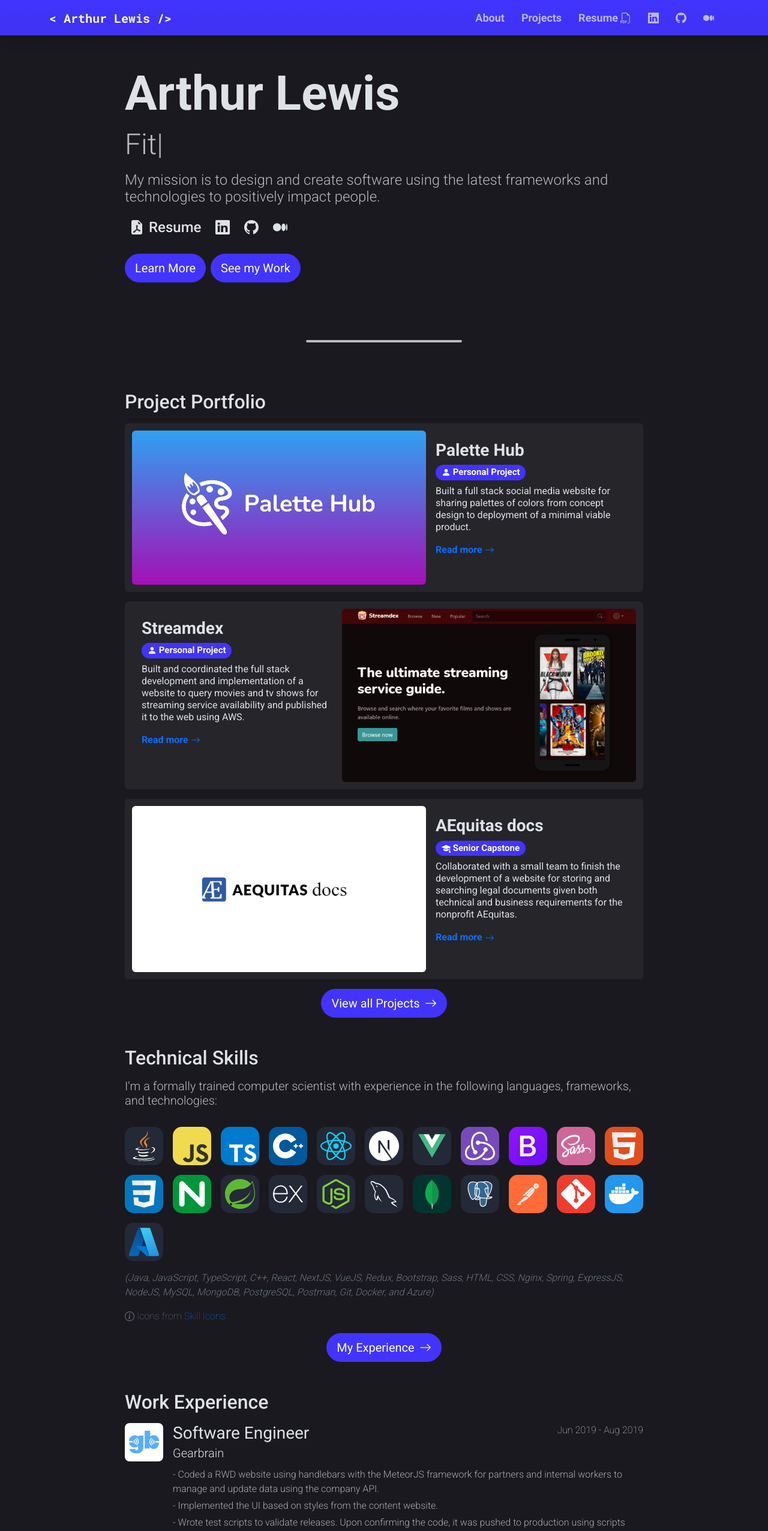
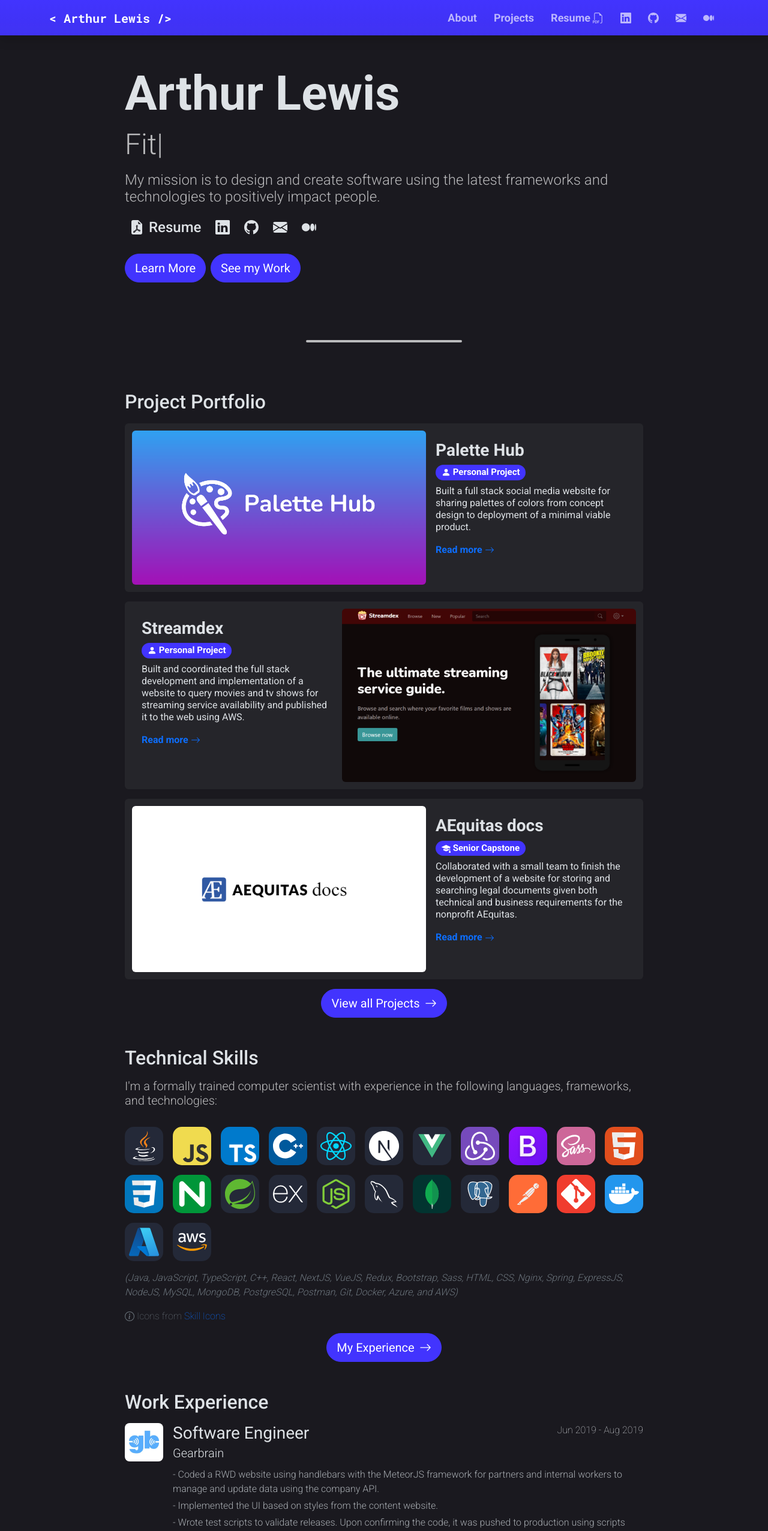
Before and after one commit to lalewis7/lalewis7.github.io, a Next.js app: page / in a window 1280 px wide. Shown: the top 2553 px of the page at 60% size. Built offline with nearby package versions, Linux system fonts and the light colour scheme.

Commit message:
fixed skill icons bug + added email icon to header

```diff
--- a/app/about/page.jsx
+++ b/app/about/page.jsx
@@ -70,7 +70,7 @@ export default function About(){
                     {skills.map(skill => <Image src={`/skills/${skill}`} alt={skill} width={64} height={64} title={getSkillIconName(skill)} />)}
                 </div>
                 <p className="fw-light text-secondary mt-3 mb-0 fst-italic">{
-                    `(${skills.map(skill => getSkillIconName(skill)).splice(0, skills.length - 1).join(', ')}, and ${getSkillIconName(skills.splice(-1)[0])})`
+                    `(${skills.map(skill => getSkillIconName(skill)).slice(0, skills.length - 1).join(', ')}, and ${getSkillIconName(skills.slice(-1)[0])})`
                 }</p>
                 <span className="d-flex align-items-center text-secondary mt-3 gap-1 fw-lighter"><InfoCircle /> Icons from <Link href="https://skillicons.dev/">Skill Icons</Link></span>
             </div>
--- a/app/layout.jsx
+++ b/app/layout.jsx
@@ -85,6 +85,11 @@ export default function RootLayout({ children }) {
                   </Link>
                 </li>
                 <li className="nav-item">
+                  <Link target="_blank" rel="noopener noreferrer" href={`mailto:${process.env.MEDIUM_LINK}`} className="nav-link d-inline-flex">
+                    <EnvelopeFill />
+                  </Link>
+                </li>
+                <li className="nav-item">
                   <Link target="_blank" rel="noopener noreferrer" href={process.env.MEDIUM_LINK} className="nav-link d-inline-flex">
                     <Medium />
                   </Link>
--- a/app/page.jsx
+++ b/app/page.jsx
@@ -8,7 +8,7 @@ import jobs from "@/config/work.json";
 // @ts-ignore
 import skills from "@/config/skills.json";
 import ProjectCard from "./components/ProjectCard";
-import { ArrowRight, FileEarmarkPdfFill, FiletypePdf, Github, InfoCircle, Linkedin, Medium } from "react-bootstrap-icons";
+import { ArrowRight, EnvelopeFill, FileEarmarkPdfFill, Github, InfoCircle, Linkedin, Medium } from "react-bootstrap-icons";
 import { getSkillIconName } from "./util";
 import WorkExperience from "./components/WorkExperience";
 import styles from "./page.module.scss";
@@ -32,6 +32,9 @@ export default function Home() {
             </Link>
             <Link target="_blank" rel="noopener noreferrer" href={process.env.GITHUB_LINK} className="nav-link d-inline-flex">
               <Github />
+            </Link>
+            <Link target="_blank" rel="noopener noreferrer" href={`mailto:${process.env.EMAIL}`} className="nav-link d-inline-flex">
+              <EnvelopeFill />
             </Link>
             <Link target="_blank" rel="noopener noreferrer" href={process.env.MEDIUM_LINK} className="nav-link d-inline-flex">
               <Medium />
@@ -69,7 +72,7 @@ export default function Home() {
           {skills.map(skill => <Image src={`/skills/${skill}`} alt={skill} width={64} height={64} title={getSkillIconName(skill)} />)}
         </div>
         <p className="fw-light text-secondary mt-3 mb-0 fst-italic">{
-            `(${skills.map(skill => getSkillIconName(skill)).splice(0, skills.length - 1).join(', ')}, and ${getSkillIconName(skills.splice(-1)[0])})`
+            `(${skills.map(skill => getSkillIconName(skill)).slice(0, skills.length - 1).join(', ')}, and ${getSkillIconName(skills.slice(-1)[0])})`
         }</p>
         <span className="d-flex align-items-center text-secondary mt-3 gap-1 fw-lighter"><InfoCircle /> Icons from <Link href="https://skillicons.dev/">Skill Icons</Link></span>
         <Link href="/about" className="align-self-center mt-3">
```
